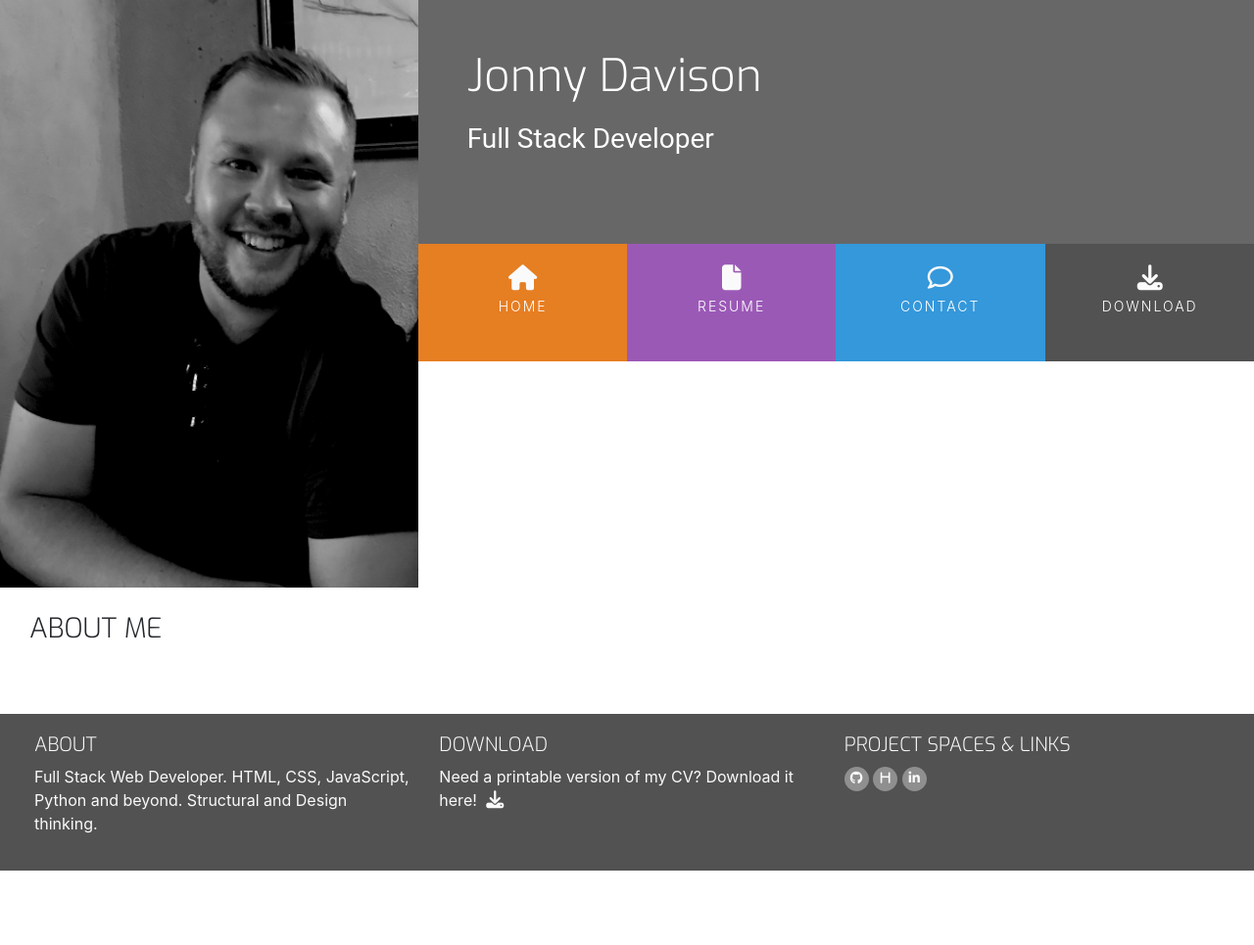
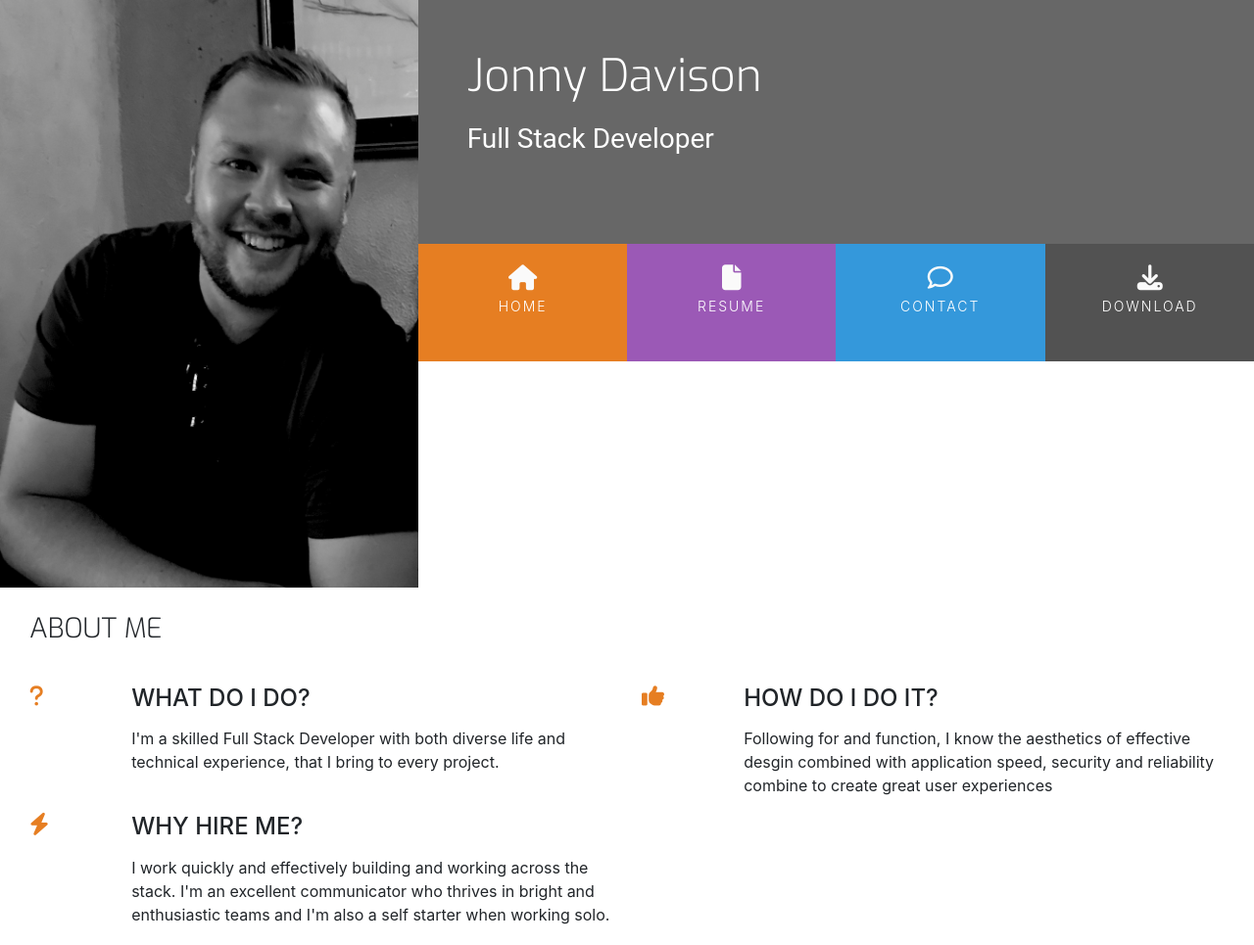
Before and after one commit to JonnyDavison/resume, a plain HTML site: page index.html in a window 1280 px wide. Shown: the top 965 px of the page at 98% size. Before the commit the page ends 889 px from the top, so only its background shows below. Drawn offline with nearby package versions, Linux system fonts and the light colour scheme; a web font is replaced by a local one.

Commit message:
Add About me section

```diff
--- a/assets/css/style.css
+++ b/assets/css/style.css
@@ -208,3 +208,14 @@ footer {
 #footer-details {
     padding: 20px;
 }
+
+/* ---------- Three Reasons */
+
+.three-reasons-icon {
+    font-size: 23px;
+    color: #e67e22;
+}
+
+.three-reasons-heading {
+    margin-bottom: 15px;
+}
--- a/index.html
+++ b/index.html
@@ -59,6 +59,48 @@
                         <h3 class="section-heading uppercase">About me</h3>
                     </div>
                 </div>
+                <div class="row">
+                    <div class="col-10 offset-1 offset-sm-0 col-sm-4 col-md-6">
+                        <div class="row">
+                            <div class="col-2">
+                                <i class="three-reasons-icon fa fa-question" aria-hidden="true"></i>
+                            </div>
+                            <div class="col-10">
+                                <h4 class="three-reasons-heading uppercase"> What do I do?</h4>
+                                <p>
+                                    I'm a skilled Full Stack Developer with both diverse life and technical experience, that I bring to every project.
+                                </p>
+                            </div>
+                        </div>
+                    </div>
+                    <div class="col-10 offset-1 offset-sm-0 col-sm-4 col-md-6">
+                        <div class="row">
+                            <div class="col-2">
+                                <i class="three-reasons-icon fa fa-thumbs-up" aria-hidden="true"></i>
+                            </div>
+                            <div class="col-10">
+                                <h4 class="three-reasons-heading uppercase"> How do I do it?</h4>
+                                <p>
+                                    Following for and function, I know the aesthetics of effective desgin combined with application speed, security and reliability combine to create great user experiences
+                                </p>
+                            </div>
+                        </div>
+                    </div>
+                    <div class="col-10 offset-1 offset-sm-0 col-sm-4 col-md-6">
+                        <div class="row">
+                            <div class="col-2">
+                                <i class="three-reasons-icon fa fa-bolt" aria-hidden="true"></i>
+                            </div>
+                            <div class="col-10">
+                                <h4 class="three-reasons-heading uppercase"> Why hire me?</h4>
+                                <p>
+                                    I work quickly and effectively building and working across the stack. I'm an excellent communicator who
+                                    thrives in bright and enthusiastic teams and I'm also a self starter when working solo.
+                                </p>
+                            </div>
+                        </div>
+                    </div>
+                </div>
             </div>
         </div>
 
```
